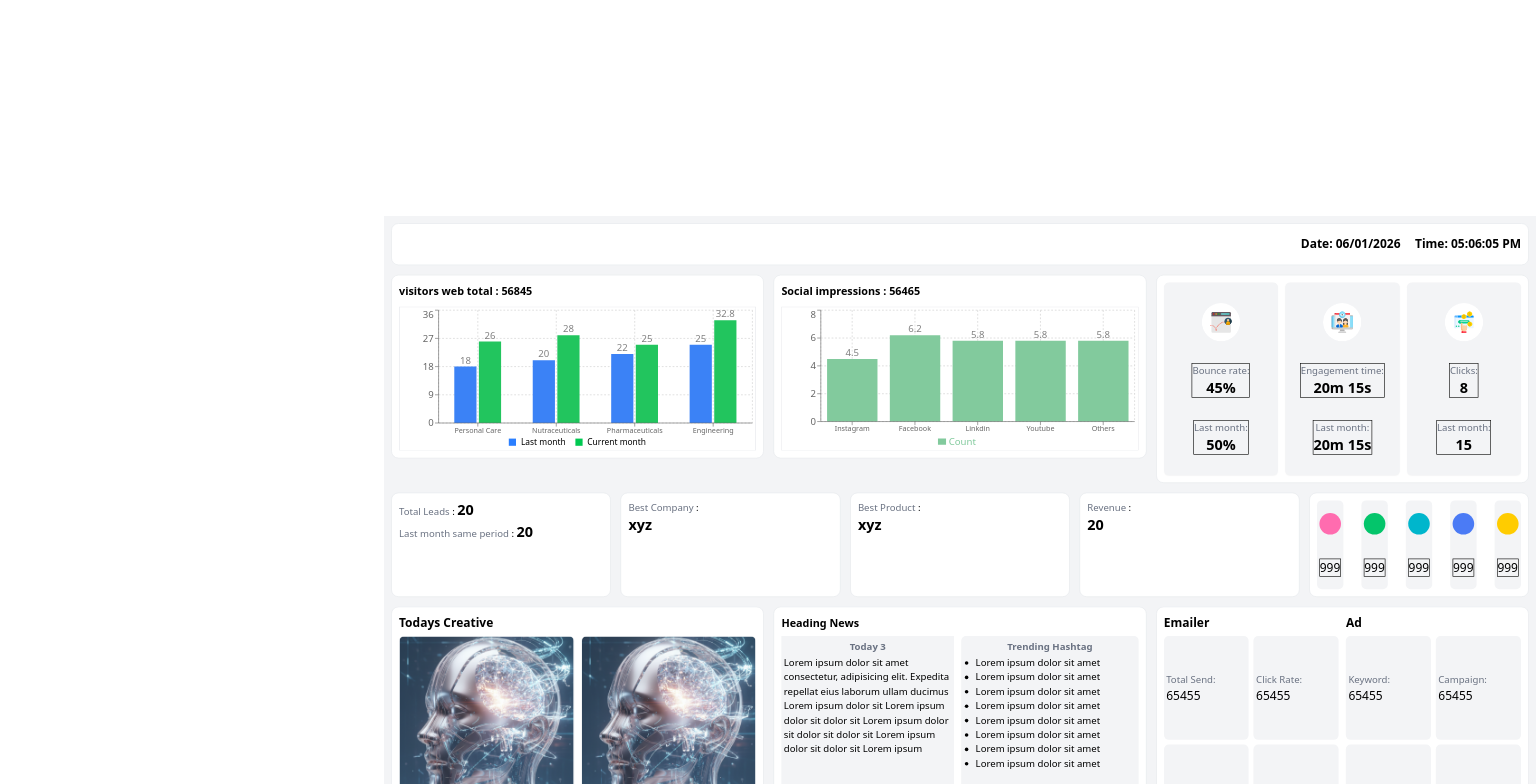
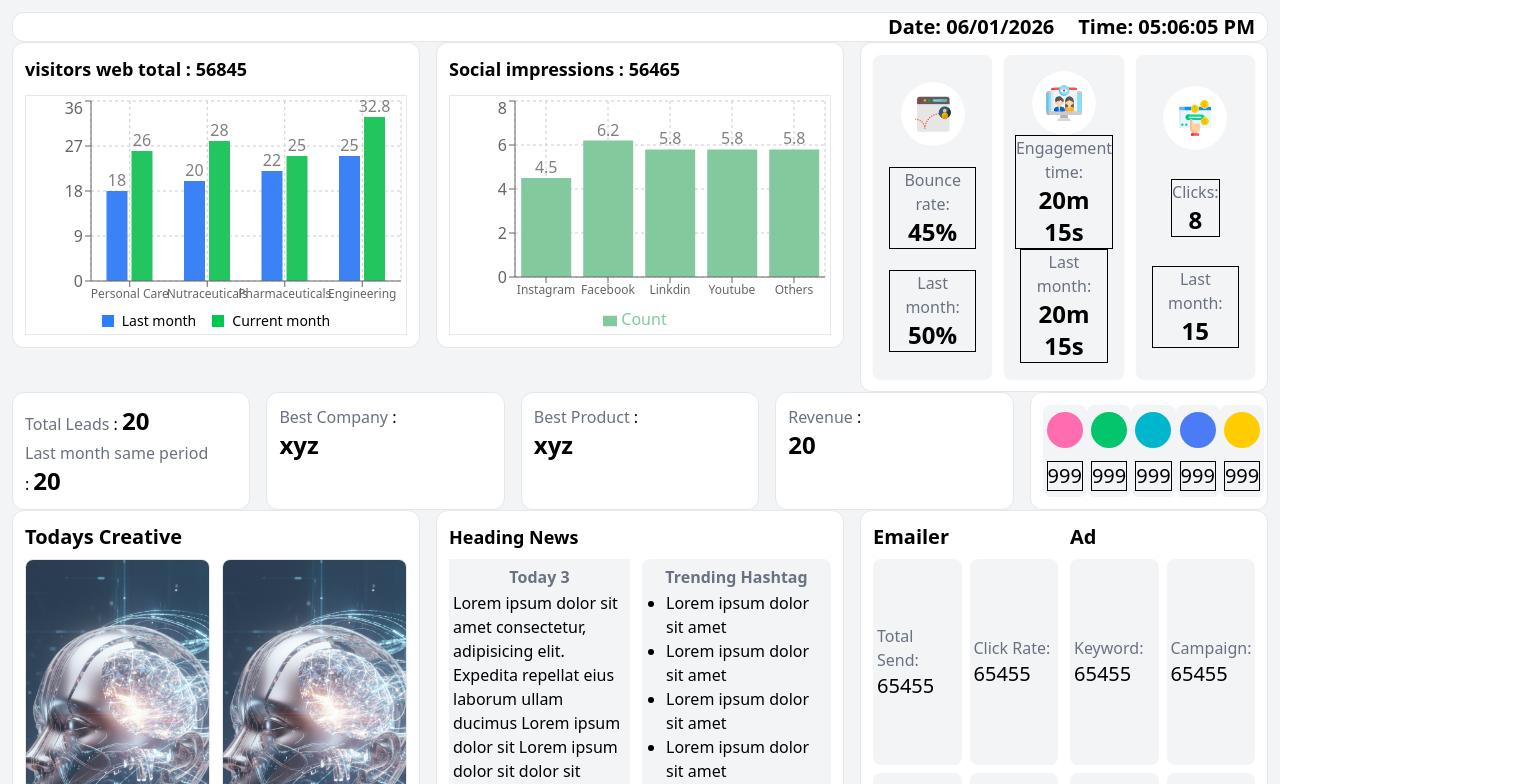
Before and after one commit to Amarjit-Gupta/next-js-dashboard, a Next.js app: page / in a window 1280 px wide. Shown: the top 784 px of the page, 1536 px wide, since content can reach past the window. Built offline with nearby package versions, Linux system fonts and the light colour scheme.

Commit message:
first-commit

```diff
--- a/app/globals.css
+++ b/app/globals.css
@@ -1,9 +1,9 @@
 @import "tailwindcss";
 
 
-#tv-root {
+/* #tv-root {
   width: 1920px;
   height: 1080px;
   transform: scale(0.6);
-  /* transform-origin: center; */
-}
+  transform-origin: center;
+} */
--- a/app/page.js
+++ b/app/page.js
@@ -126,7 +126,7 @@ import Total from "./Total/page";
 
 const App = () => {
   return (
-    <div id="tv-root" className="h-screen bg-gray-100 p-3 grid grid-rows-[0.2fr_1fr_0.5fr_1.2fr]  gap-4">
+    <div className=" bg-gray-100 p-3">
 
       {/* HEADER */}
       <div className=" bg-white rounded-xl flex items-center border border-gray-200">
```
